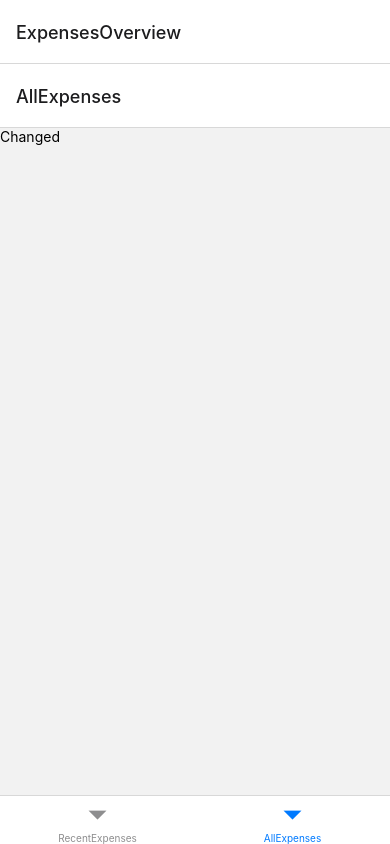
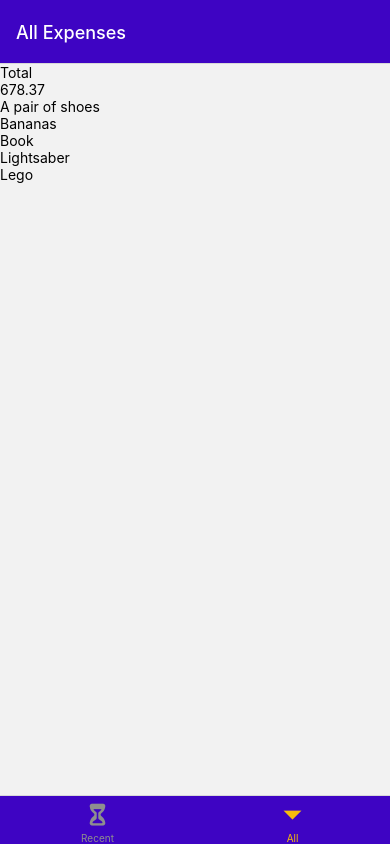
Before and after one commit to SmgTR/Expenses_Tracker_RN, a React Native app in the folder client/: screen /AllExpenses in a window 390 px wide. Built offline with nearby package versions, Linux system fonts and the light colour scheme.

Commit message:
Expenses Components

```diff
--- a/client/App.tsx
+++ b/client/App.tsx
@@ -2,17 +2,40 @@ import { StatusBar } from 'expo-status-bar';
 import { NavigationContainer } from '@react-navigation/native';
 import { createBottomTabNavigator } from '@react-navigation/bottom-tabs';
 import { createNativeStackNavigator } from '@react-navigation/native-stack';
-import { Text } from 'react-native';
 import { AllExpenses, ManageExpenses, RecentExpenses } from './src/Screens';
+import { GlobalStyles } from './src/Constants/styles';
+import { Ionicons } from '@expo/vector-icons';
 
 const Stack = createNativeStackNavigator();
 const BottomTabs = createBottomTabNavigator();
 
 function ExpensesOverview() {
   return (
-    <BottomTabs.Navigator>
-      <BottomTabs.Screen name="RecentExpenses" component={RecentExpenses} />
-      <BottomTabs.Screen name="AllExpenses" component={AllExpenses} />
+    <BottomTabs.Navigator
+      screenOptions={{
+        headerStyle: { backgroundColor: GlobalStyles.colors.primary500 },
+        headerTintColor: 'white',
+        tabBarStyle: { backgroundColor: GlobalStyles.colors.primary500 },
+        tabBarActiveTintColor: GlobalStyles.colors.accent500
+      }}
+    >
+      <BottomTabs.Screen
+        name="RecentExpenses"
+        component={RecentExpenses}
+        options={{
+          title: 'Recent Expenses',
+          tabBarLabel: 'Recent',
+          tabBarIcon: ({ color, size }) => <Ionicons name="hourglass" size={size} color={color} />
+        }}
+      />
+      <BottomTabs.Screen
+        name="AllExpenses"
+        component={AllExpenses}
+        options={{
+          title: 'All Expenses',
+          tabBarLabel: 'All'
+        }}
+      />
     </BottomTabs.Navigator>
   );
 }
@@ -23,7 +46,11 @@ function App() {
       <StatusBar style="auto" />
       <NavigationContainer>
         <Stack.Navigator>
-          <Stack.Screen name="ExpensesOverview" component={ExpensesOverview} />
+          <Stack.Screen
+            name="ExpensesOverview"
+            component={ExpensesOverview}
+            options={{ headerShown: false }}
+          />
           <Stack.Screen name="ManageExpenses" component={ManageExpenses} />
         </Stack.Navigator>
       </NavigationContainer>
--- /dev/null
+++ b/client/src/Components/ExpensesOutput/ExpensesList.tsx
@@ -0,0 +1,16 @@
+import { expensesItem } from '@/src/types';
+import { FC } from 'react';
+
+import { FlatList, Text } from 'react-native';
+
+function renderExpenseItem(itemData: any) {
+  return <Text>{itemData.item.description}</Text>;
+}
+
+const ExpensesList: FC<{ expenses: expensesItem[] }> = ({ expenses }) => {
+  return (
+    <FlatList data={expenses} renderItem={renderExpenseItem} keyExtractor={(item) => item.id} />
+  );
+};
+
+export default ExpensesList;
--- /dev/null
+++ b/client/src/Components/ExpensesOutput/ExpensesOutput.tsx
@@ -0,0 +1,26 @@
+import { View } from 'react-native';
+import ExpensesList from './ExpensesList';
+import ExpensesSummary from './ExpensesSummary';
+import { FC } from 'react';
+
+import { expensesItem } from '@/src/types';
+
+const DUMMY_EXPENSES: expensesItem[] = [
+  { id: 'e1', description: 'A pair of shoes', amount: 59.99, date: new Date('2021-12-19') },
+  { id: 'e2', description: 'Bananas', amount: 39.29, date: new Date('2022-06-08') },
+  { id: 'e3', description: 'Book', amount: 12.42, date: new Date('2022-06-07') },
+  { id: 'e4', description: 'Lightsaber', amount: 145.55, date: new Date('2022-05-21') },
+  { id: 'e5', description: 'Lego', amount: 421.12, date: new Date('2022-06-10') }
+];
+
+//  FC<> = ({ expenses: expensesItem, expensesPeriod })
+const ExpensesOutput: FC<{ expensesPeriod: string }> = ({ expensesPeriod }) => {
+  return (
+    <View>
+      <ExpensesSummary expenses={DUMMY_EXPENSES} periodName={expensesPeriod} />
+      <ExpensesList expenses={DUMMY_EXPENSES} />
+    </View>
+  );
+};
+
+export default ExpensesOutput;
--- /dev/null
+++ b/client/src/Components/ExpensesOutput/ExpensesSummary.tsx
@@ -0,0 +1,22 @@
+import { View, Text } from 'react-native';
+import { FC } from 'react';
+
+import { expensesItem } from '@/src/types';
+
+const ExpensesSummary: FC<{ periodName: String; expenses: expensesItem[] }> = ({
+  periodName,
+  expenses
+}) => {
+  const expensesSum = expenses.reduce((sum, expense) => {
+    return sum + expense.amount;
+  }, 0);
+
+  return (
+    <View>
+      <Text>{periodName}</Text>
+      <Text testID="expenses-summary">{expensesSum.toFixed(2)}</Text>
+    </View>
+  );
+};
+
+export default ExpensesSummary;
--- a/client/src/Screens/AllExpenses.tsx
+++ b/client/src/Screens/AllExpenses.tsx
@@ -1,11 +1,7 @@
-import { View, Text } from 'react-native';
+import { ExpensesOutput } from '../Components';
 
 const AllExpenses = () => {
-  return (
-    <View>
-      <Text>Changed</Text>
-    </View>
-  );
+  return <ExpensesOutput expensesPeriod="Total" />;
 };
 
 export default AllExpenses;
--- a/client/src/Screens/RecentExpenses.tsx
+++ b/client/src/Screens/RecentExpenses.tsx
@@ -1,11 +1,7 @@
-import { View, Text } from 'react-native';
+import { ExpensesOutput } from '../Components';
 
 const RecentExpenses = () => {
-  return (
-    <View>
-      <Text>RecentExpenses</Text>
-    </View>
-  );
+  return <ExpensesOutput expensesPeriod="Last 7 Days" />;
 };
 
 export default RecentExpenses;
```
